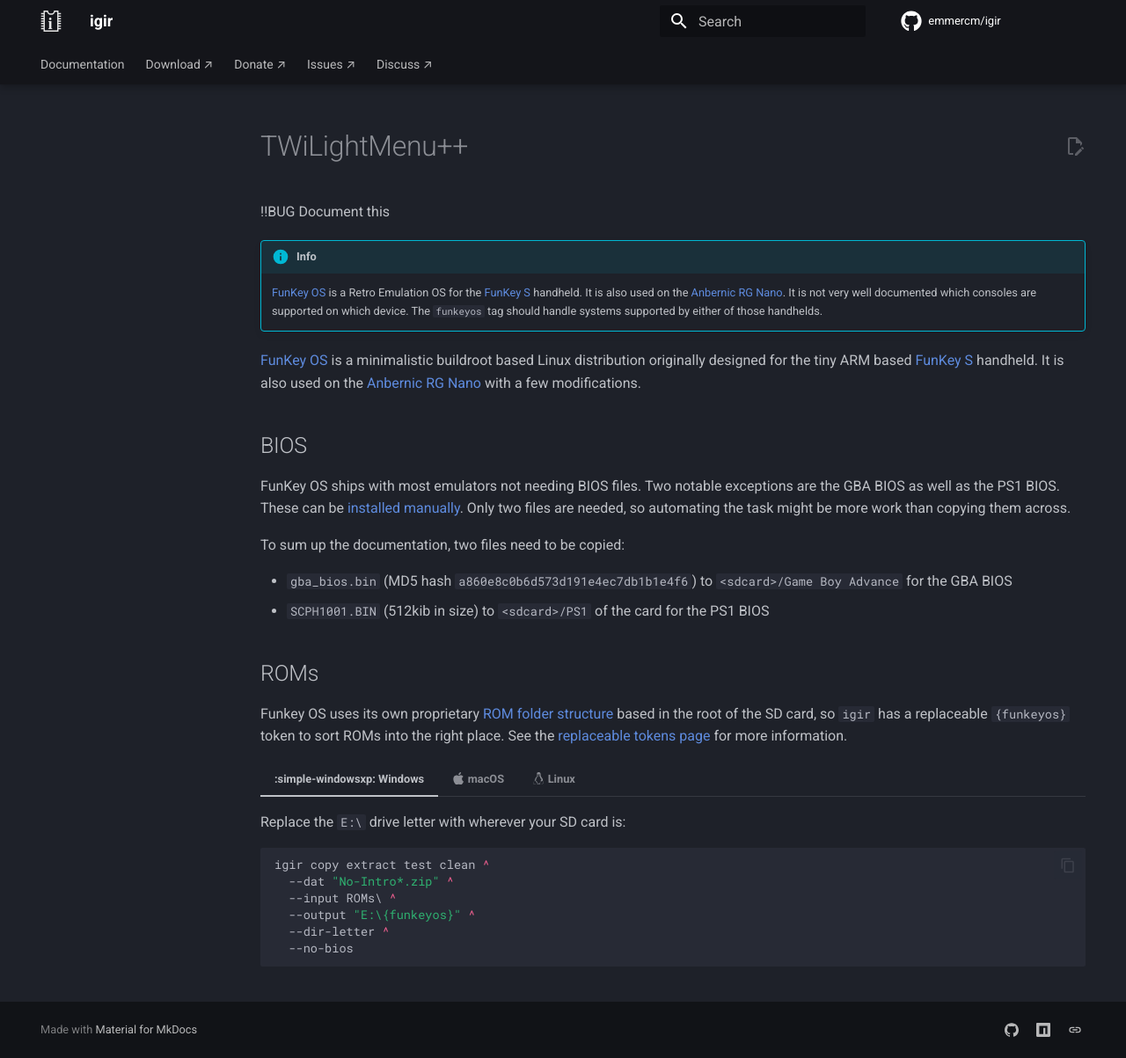
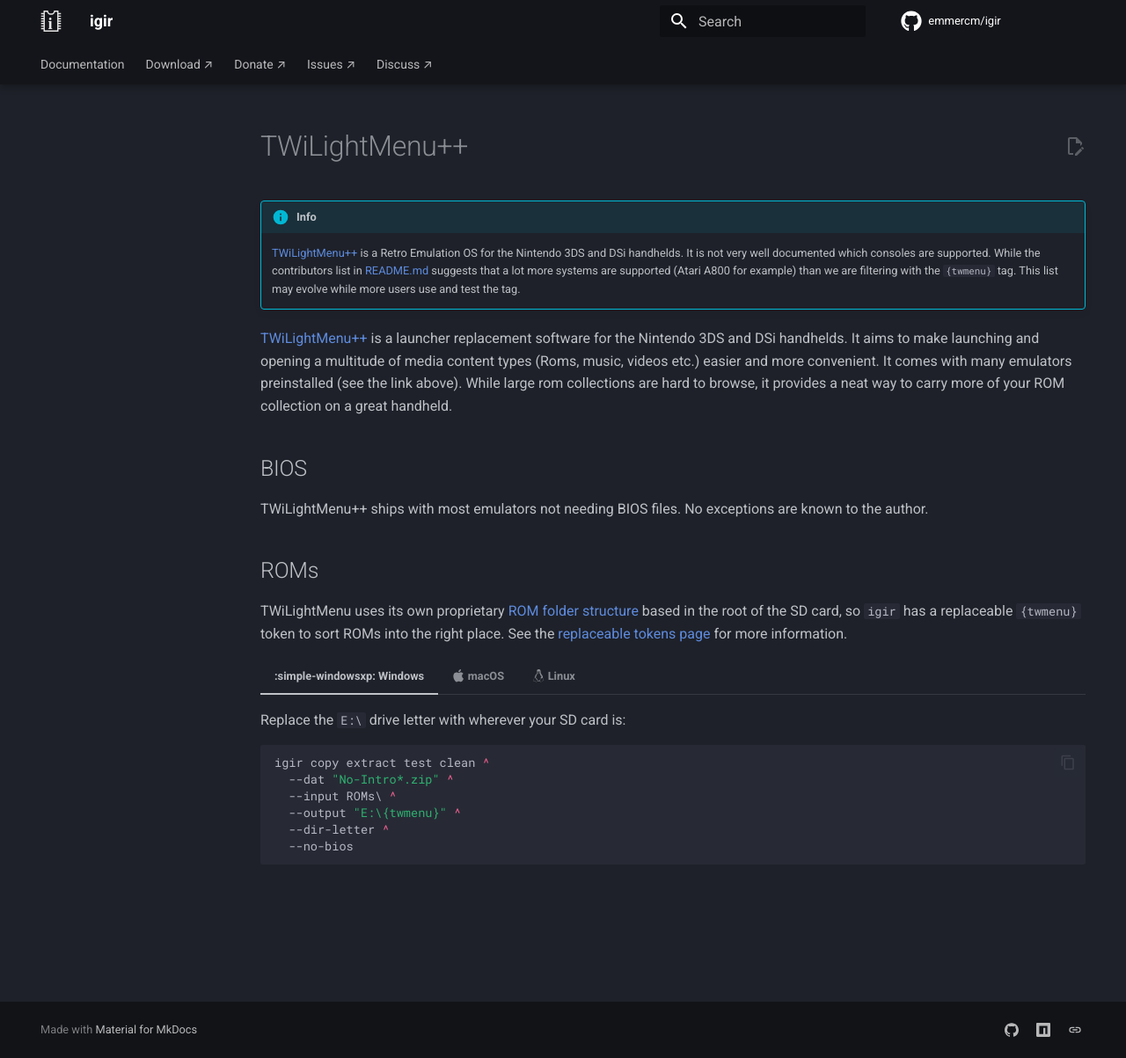
Before and after one commit to emmercm/igir, an MkDocs documentation site: the page built from docs/usage/desktop/twmenu.md, in a window 1280 px wide and 1203 px high. Shown: the whole window at 88% size. Built offline with MkDocs 1.6.1 and Material for MkDocs 9.7.7, drawn with Linux system fonts in a browser that asks for light colours; comment, search, counter and statistics services are not loaded.

Commit message:
Documentation

````diff
--- a/docs/usage/desktop/twmenu.md
+++ b/docs/usage/desktop/twmenu.md
@@ -1,25 +1,18 @@
 # TWiLightMenu++
-
-!!BUG Document this
 
 !!! info
 
-    [FunKey OS](https://github.com/FunKey-Project/FunKey-OS) is a Retro Emulation OS for the [FunKey S](https://www.funkey-project.com/) handheld. It is also used on the [Anbernic RG Nano](https://anbernic.com/products/rg-nano). It is not very well documented which consoles are supported on which device. The `funkeyos` tag should handle systems supported by either of those handhelds.
+    [TWiLightMenu++](https://github.com/DS-Homebrew/TWiLightMenu) is a Retro Emulation OS for the Nintendo 3DS and DSi handhelds. It is not very well documented which consoles are supported. While the contributors list in [README.md](https://github.com/DS-Homebrew/TWiLightMenu/blob/master/README.md) suggests that a lot more systems are supported (Atari A800 for example) than we are filtering with the `{twmenu}` tag. This list may evolve while more users use and test the tag.
 
-[FunKey OS](https://github.com/FunKey-Project/FunKey-OS) is a minimalistic buildroot based Linux distribution originally designed for the tiny ARM based [FunKey S](https://www.funkey-project.com/) handheld. It is also used on the [Anbernic RG Nano](https://anbernic.com/products/rg-nano) with a few modifications.
+[TWiLightMenu++](https://github.com/DS-Homebrew/TWiLightMenu) is a launcher replacement software for the Nintendo 3DS and DSi handhelds. It aims to make launching and opening a multitude of media content types (Roms, music, videos etc.) easier and more convenient. It comes with many emulators preinstalled (see the link above). While large rom collections are hard to browse, it provides a neat way to carry more of your ROM collection on a great handheld.
 
 ## BIOS
 
-FunKey OS ships with most emulators not needing BIOS files. Two notable exceptions are the GBA BIOS as well as the PS1 BIOS. These can be [installed manually](https://doc.funkey-project.com/user_manual/tutorials/software/gba_bios/). Only two files are needed, so automating the task might be more work than copying them across.
-
-To sum up the documentation, two files need to be copied:
-
-* `gba_bios.bin` (MD5 hash `a860e8c0b6d573d191e4ec7db1b1e4f6`) to `<sdcard>/Game Boy Advance` for the GBA BIOS
-* `SCPH1001.BIN` (512kib in size) to `<sdcard>/PS1` of the card for the PS1 BIOS
+TWiLightMenu++ ships with most emulators not needing BIOS files. No exceptions are known to the author.
 
 ## ROMs
 
-Funkey OS uses its own proprietary [ROM folder structure](https://github.com/FunKey-Project/FunKey-OS/tree/master/FunKey/board/funkey/rootfs-overlay/usr/games/collections) based in the root of the SD card, so `igir` has a replaceable `{funkeyos}` token to sort ROMs into the right place. See the [replaceable tokens page](../../output/tokens.md) for more information.
+TWiLightMenu uses its own proprietary [ROM folder structure](https://github.com/DS-Homebrew/TWiLightMenu/tree/master/7zfile/roms) based in the root of the SD card, so `igir` has a replaceable `{twmenu}` token to sort ROMs into the right place. See the [replaceable tokens page](../../output/tokens.md) for more information.
 
 === ":simple-windowsxp: Windows"
 
@@ -29,7 +22,7 @@
     igir copy extract test clean ^
       --dat "No-Intro*.zip" ^
       --input ROMs\ ^
-      --output "E:\{funkeyos}" ^
+      --output "E:\{twmenu}" ^
       --dir-letter ^
       --no-bios
     ```
@@ -42,7 +35,7 @@
     igir copy extract test clean \
       --dat "No-Intro*.zip" \
       --input ROMs/ \
-      --output "/Volumes/FunKeyS/{funkeyos}" \
+      --output "/Volumes/DSCard/roms/{twmenu}" \
       --dir-letter \
       --no-bios
     ```
@@ -55,7 +48,7 @@
     igir copy extract test clean \
       --dat "No-Intro*.zip" \
       --input ROMs/ \
-      --output "/media/FunKeyS/{funkeyos}" \
+      --output "/media/DSCard/roms/{twmenu}" \
       --dir-letter \
       --no-bios
     ```
````
Also changed, not shown: README.md (+1 -0 lines), docs/output/tokens.md (+1 -0 lines), 1 other file.
